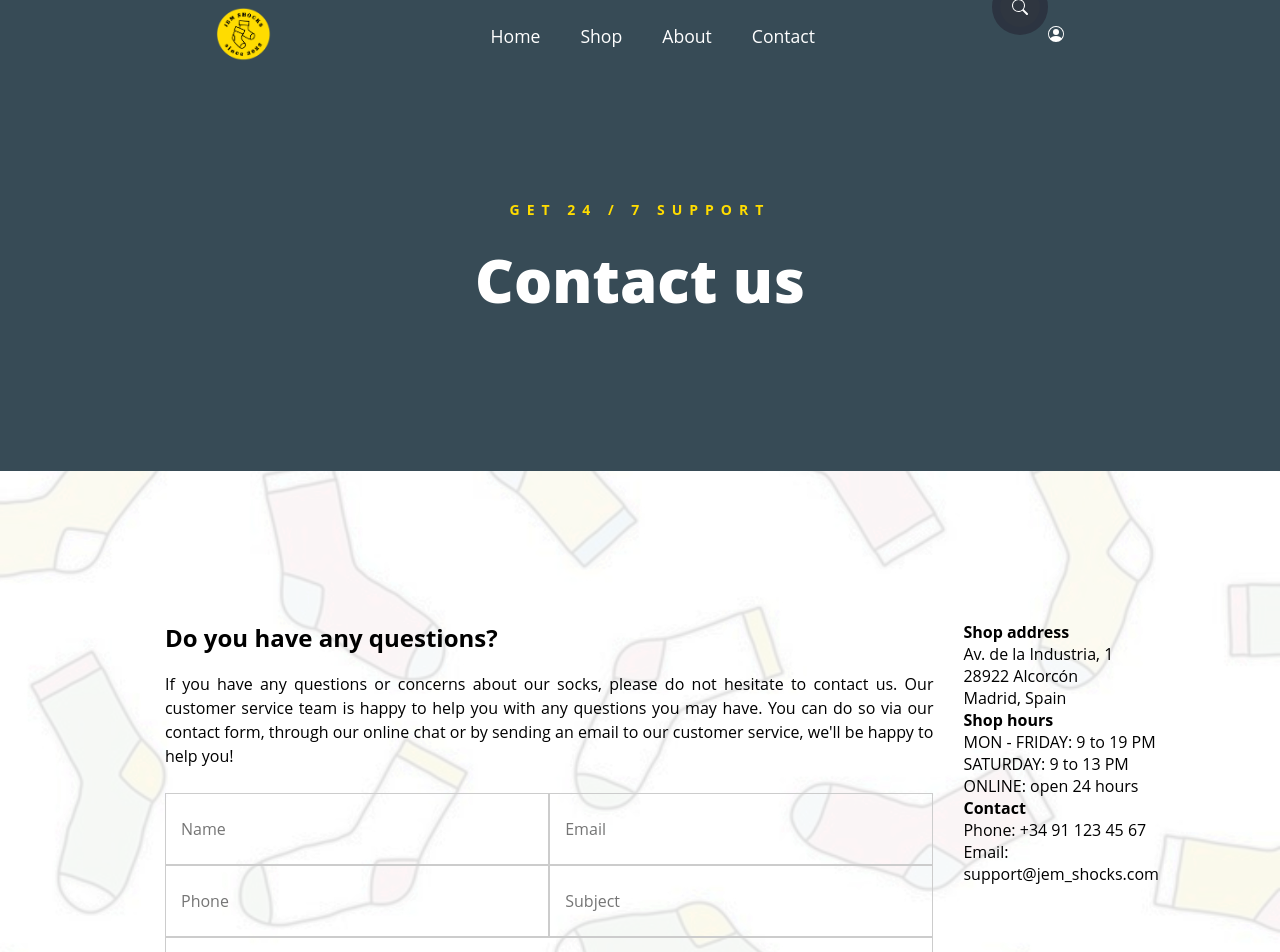
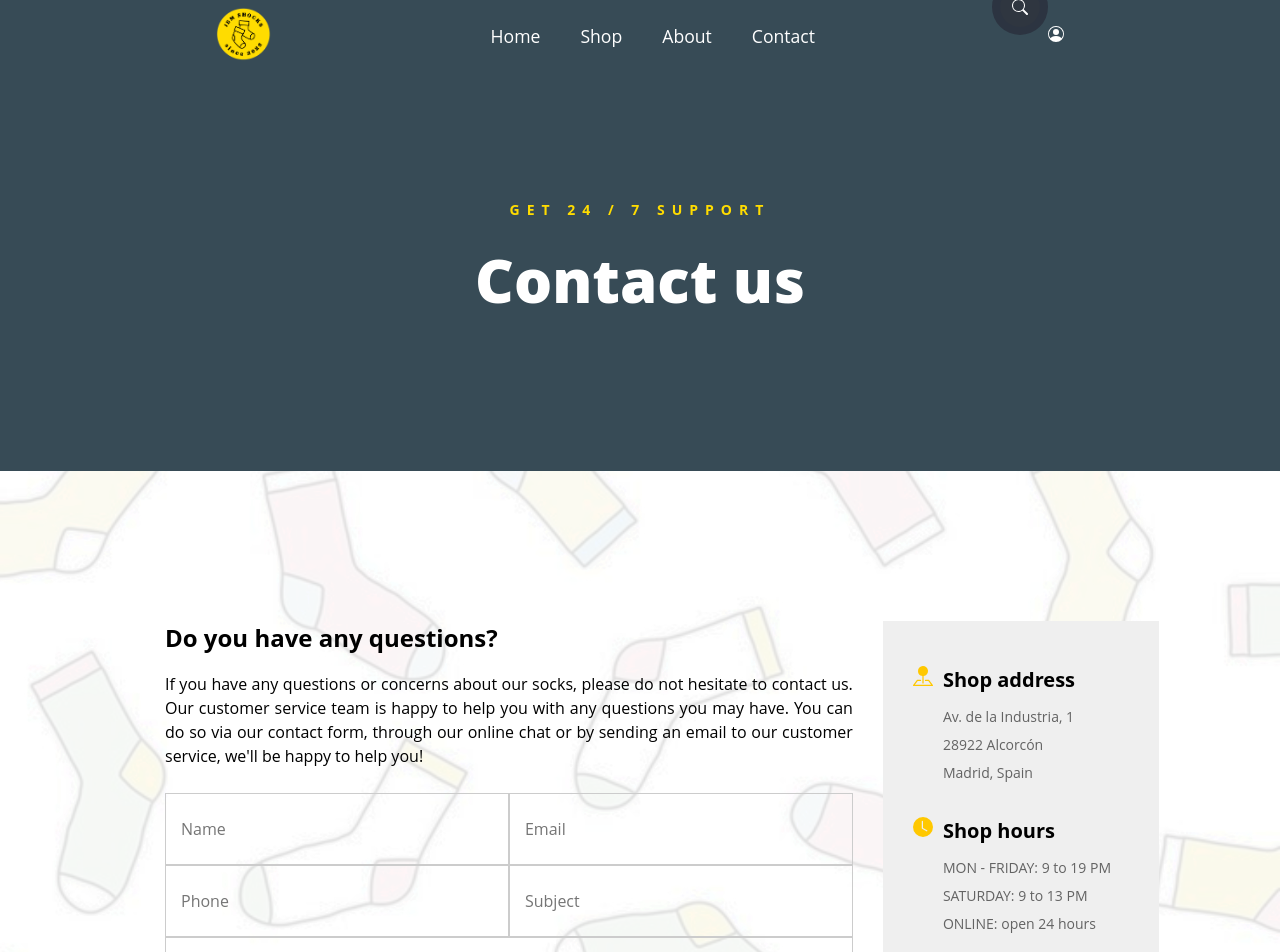
Before and after one commit to Yorrryiii/JEM_Shocks, a React (Create React App) app in the folder jem_shocks/: page /JEM_SHOCKS/contact in a window 1280 px wide. Shown: the top 952 px of the page. Built offline with nearby package versions, Linux system fonts and the light colour scheme; a web font is replaced by a local one.

Commit message:
fin de la primera parte del contact us

```diff
--- a/jem_shocks/src/components/Contact.jsx
+++ b/jem_shocks/src/components/Contact.jsx
@@ -49,22 +49,28 @@ export class Contact extends Component {
                     {/* div que engloba la columna de otros dats de interés */}
                     <div id='datos'>
                         <div id='InformacionAdicional'>
+                            <svg xmlns="http://www.w3.org/2000/svg" width="16" height="16" fill="currentColor" class="bi bi-pin-map-fill" viewBox="0 0 16 16">
+                                <path fill-rule="evenodd" d="M3.1 11.2a.5.5 0 0 1 .4-.2H6a.5.5 0 0 1 0 1H3.75L1.5 15h13l-2.25-3H10a.5.5 0 0 1 0-1h2.5a.5.5 0 0 1 .4.2l3 4a.5.5 0 0 1-.4.8H.5a.5.5 0 0 1-.4-.8l3-4z" />
+                                <path fill-rule="evenodd" d="M4 4a4 4 0 1 1 4.5 3.969V13.5a.5.5 0 0 1-1 0V7.97A4 4 0 0 1 4 3.999z" />
+                            </svg>
                             <div id='ShopAddress'>
-                                {/* <svg xmlns="http://www.w3.org/2000/svg" width="16" height="16" fill="currentColor" class="bi bi-pin-map-fill" viewBox="0 0 16 16">
-                                    <path fill-rule="evenodd" d="M3.1 11.2a.5.5 0 0 1 .4-.2H6a.5.5 0 0 1 0 1H3.75L1.5 15h13l-2.25-3H10a.5.5 0 0 1 0-1h2.5a.5.5 0 0 1 .4.2l3 4a.5.5 0 0 1-.4.8H.5a.5.5 0 0 1-.4-.8l3-4z" />
-                                    <path fill-rule="evenodd" d="M4 4a4 4 0 1 1 4.5 3.969V13.5a.5.5 0 0 1-1 0V7.97A4 4 0 0 1 4 3.999z" />
-                                </svg> */}
                                 <h4>Shop address</h4>
                                 <p>Av. de la Industria, 1 </p>
                                 <p>28922 Alcorcón </p>
                                 <p>Madrid, Spain</p>
                             </div>
+                            <svg xmlns="http://www.w3.org/2000/svg" width="16" height="16" fill="currentColor" class="bi bi-clock-fill" viewBox="0 0 16 16">
+                                <path d="M16 8A8 8 0 1 1 0 8a8 8 0 0 1 16 0zM8 3.5a.5.5 0 0 0-1 0V9a.5.5 0 0 0 .252.434l3.5 2a.5.5 0 0 0 .496-.868L8 8.71V3.5z" />
+                            </svg>
                             <div id='ShopHours'>
                                 <h4>Shop hours</h4>
                                 <p>MON - FRIDAY: 9 to 19 PM</p>
                                 <p>SATURDAY: 9 to 13 PM</p>
                                 <p>ONLINE: open 24 hours</p>
                             </div>
+                            <svg xmlns="http://www.w3.org/2000/svg" width="16" height="16" fill="currentColor" class="bi bi-person-lines-fill" viewBox="0 0 16 16">
+                                <path d="M6 8a3 3 0 1 0 0-6 3 3 0 0 0 0 6zm-5 6s-1 0-1-1 1-4 6-4 6 3 6 4-1 1-1 1H1zM11 3.5a.5.5 0 0 1 .5-.5h4a.5.5 0 0 1 0 1h-4a.5.5 0 0 1-.5-.5zm.5 2.5a.5.5 0 0 0 0 1h4a.5.5 0 0 0 0-1h-4zm2 3a.5.5 0 0 0 0 1h2a.5.5 0 0 0 0-1h-2zm0 3a.5.5 0 0 0 0 1h2a.5.5 0 0 0 0-1h-2z" />
+                            </svg>
                             <div id='Contact'>
                                 <h4>Contact</h4>
                                 <p>Phone: +34 91 123 45 67</p>
--- a/jem_shocks/src/components/styles/Contact.css
+++ b/jem_shocks/src/components/styles/Contact.css
@@ -72,3 +72,39 @@ input[type="submit"] {
     border-radius: 40px;
     width: auto;
 }
+
+#InformacionAdicional{
+    background-color: rgb(239, 239, 239);
+    padding: 45px 30px;
+}
+
+#InformacionAdicional h4{
+    font-size: 20px;
+    font-family: 'Poppins','Open Sans', sans-serif;
+    margin: 0px 0px 10px;
+}
+
+#InformacionAdicional p{
+    font-size: 14px;
+    font-family: 'Poppins','Open Sans', sans-serif;
+    /* Añadimos separación entra las lineas */
+    line-height: 2;
+    color: rgb(99, 99, 99);
+    margin-right: 15px;
+}
+
+#InformacionAdicional svg{
+        float: left;
+        fill: #ffc800;
+        width: 20px;
+        height: 20px;
+}
+
+#ShopAddress, #ShopHours, #Contact{
+    margin: 0px 0px 30px;
+    padding: 0px 0px 0px 30px;
+}
+
+#Contact{
+    margin: 0px;
+}
```
